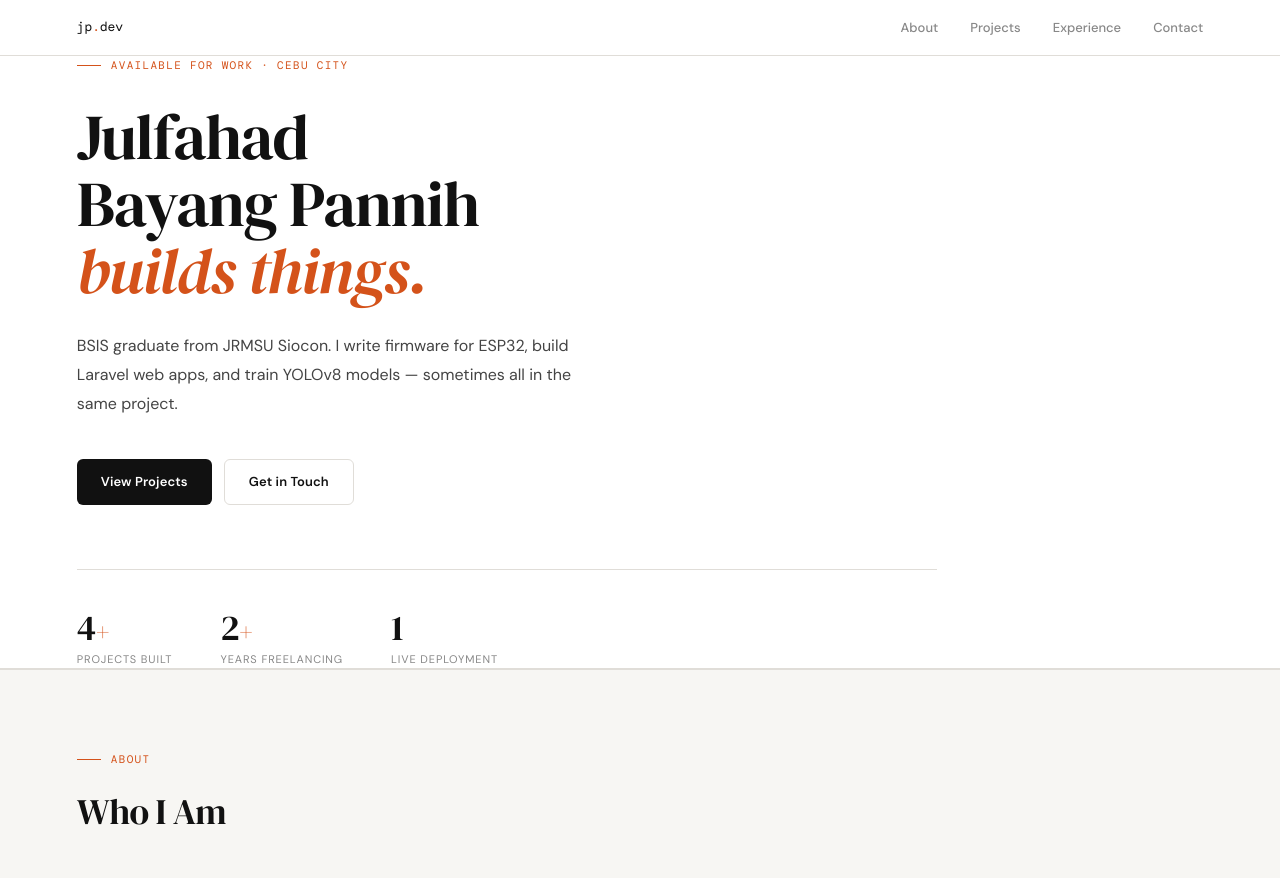
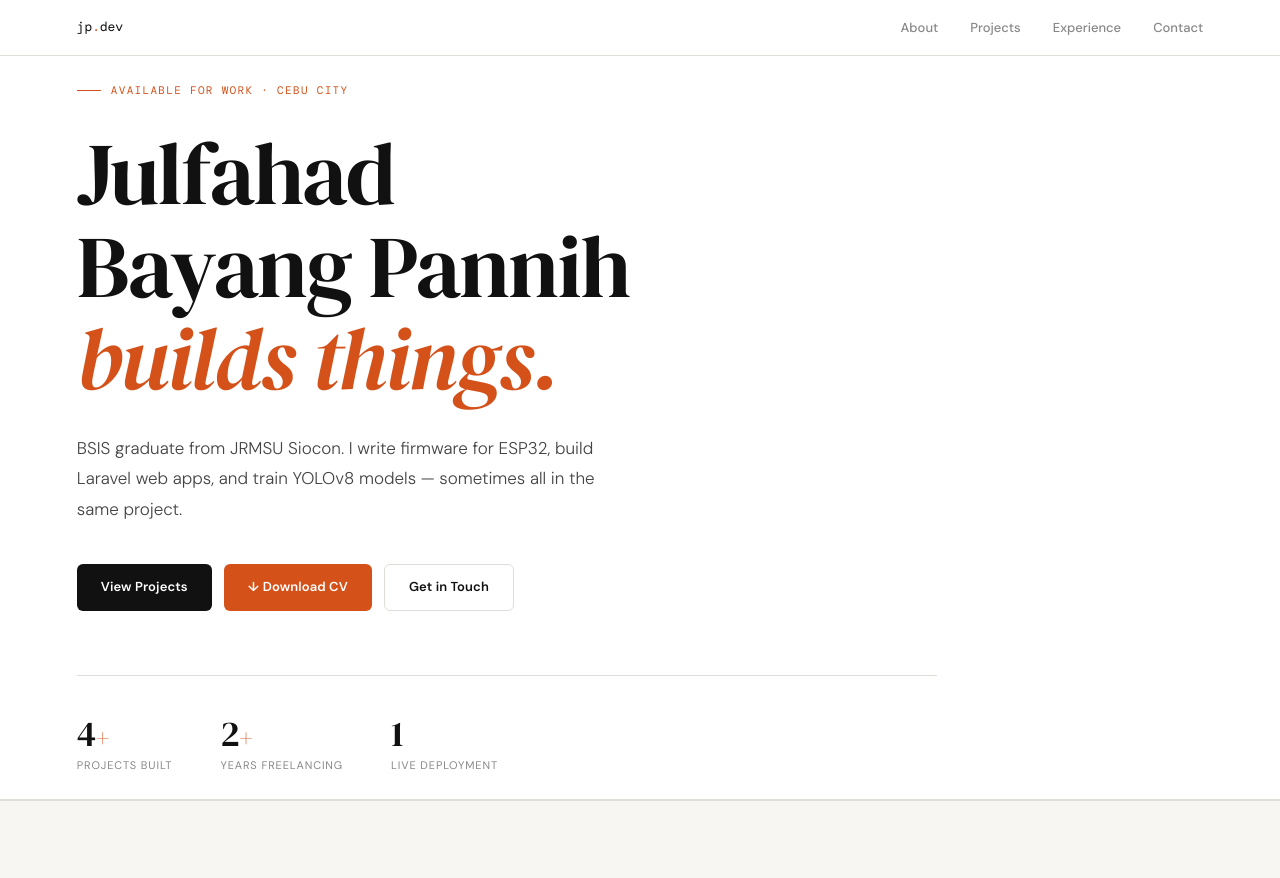
Before and after one commit to julfahadpannih-ops/julfahadpannih-ops.github.io, a plain HTML site: page index.html in a window 1280 px wide. Shown: the top 878 px of the page. Drawn offline with nearby package versions, Linux system fonts and the light colour scheme.

Commit message:
Update index.html

```diff
--- a/index.html
+++ b/index.html
@@ -58,7 +58,7 @@
 
     /* ── HERO ── */
     #hero {
-      min-height: 80vh;
+      min-height: 100vh;
       display: flex; flex-direction: column; justify-content: center;
       padding: 0 6%;
       padding-top: 56px;
@@ -79,7 +79,7 @@
     }
     h1 {
       font-family: 'DM Serif Display', serif;
-      font-size: clamp(2.5rem, 5vw, 4rem);
+      font-size: clamp(3rem, 7vw, 5.5rem);
       font-weight: 400;
       line-height: 1.05;
       letter-spacing: -0.02em;
@@ -91,10 +91,10 @@
       color: var(--pop);
     }
     .hero-sub {
-      font-size: 16px; color: var(--ink2);
+      font-size: 17px; color: var(--ink2);
       max-width: 520px; line-height: 1.8;
       margin-bottom: 40px;
-      font-weight: 400;
+      font-weight: 300;
     }
     .hero-cta { display: flex; gap: 12px; flex-wrap: wrap; margin-bottom: 64px; }
     .btn {
@@ -138,7 +138,7 @@
     }
     h2 {
       font-family: 'DM Serif Display', serif;
-      font-size: clamp(1.75rem, 3vw, 2.25rem);
+      font-size: clamp(2rem, 4vw, 3rem);
       font-weight: 400; letter-spacing: -0.02em;
       margin-bottom: 48px; color: var(--ink);
     }
@@ -193,7 +193,7 @@
     }
     .card-a .bento-title, .card-d .bento-title { font-size: 26px; }
 
-    .bento-desc { font-size: 13px; color: var(--ink2); line-height: 1.65; font-weight: 400; flex: 1; margin: 10px 0; }
+    .bento-desc { font-size: 13px; color: var(--ink2); line-height: 1.65; font-weight: 300; flex: 1; margin: 10px 0; }
     .bento-tags { display: flex; flex-wrap: wrap; gap: 5px; margin-bottom: 14px; }
     .btag {
       font-family: 'DM Mono', monospace;
@@ -310,6 +310,7 @@
     </p>
     <div class="hero-cta">
       <a href="#projects" class="btn btn-primary">View Projects</a>
+      <a href="Julfahad_Pannih_Resume.pdf" download class="btn btn-pop">↓ Download CV</a>
       <a href="#contact" class="btn btn-outline">Get in Touch</a>
     </div>
     <div class="hero-stats">
@@ -415,7 +416,7 @@
           </div>
         </div>
         <div class="bento-links">
-          <a href="https://jrmsu-ssg-evoting.onrender.com" target="_blank" class="bento-link pop">↗ Live Demo</a>
+          <a href="https://jrmsu-e-voting-system-1.onrender.com" target="_blank" class="bento-link pop">↗ Live Demo</a>
           <a href="https://github.com/julfahadpannih-ops/JRMSU-E_Voting-System" target="_blank" class="bento-link">⌥ GitHub</a>
         </div>
       </div>
```
